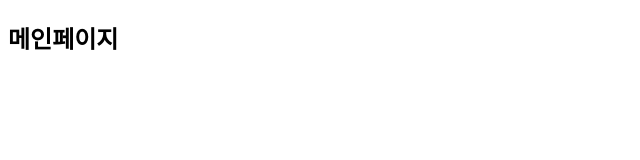
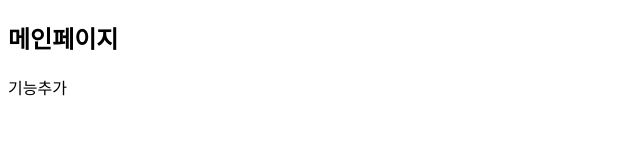
Before and after one commit to jong0317/gitTest, a plain HTML site: page index.html in a window 1280 px wide. Shown: the full height of the page, 0-640 px from the left. Drawn offline with Linux system fonts and the light colour scheme.

Commit message:
기능추가

```diff
--- a/index.html
+++ b/index.html
@@ -7,5 +7,8 @@
 </head>
 <body>
     <h2>메인페이지</h2>
+        <div>기능추가</div>
+
+
 </body>
 </html>
```
